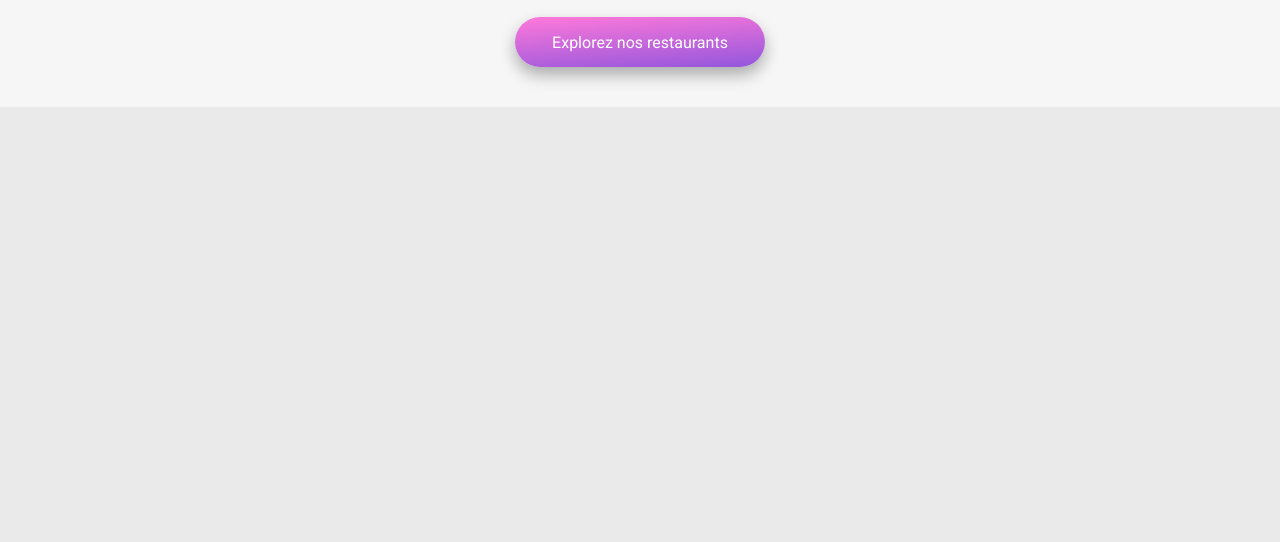
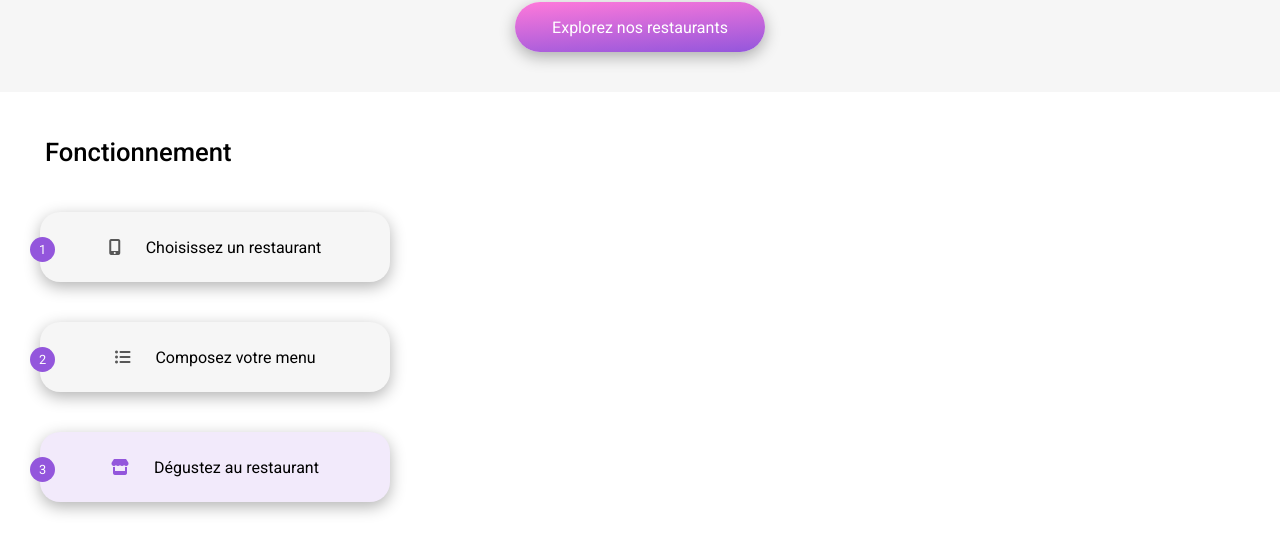
Before and after one commit to Otsukionata/OPC_Projet3-OhMyFood, a plain HTML site: page index.html in a window 1280 px wide. Shown: the part 260-802 px from the top of the page. Drawn offline with Linux system fonts and the light colour scheme; a web font is replaced by a local one.

Commit message:
Pseudo-bouttons de la section "fonctionnement"

```diff
--- a/index.html
+++ b/index.html
@@ -33,28 +33,37 @@
         <div class="explore">
             <h2>Réservez le menu qui vous convient</h2>
             <h3>Découvrez des restaurants d'exception, sélectionnés par nos soins.</h3>
-            <div class="btn btn-white">
+            <div class="btn">
                 <p>Explorez nos restaurants</p>
             </div>
     </header>
     <main>
-        <!-- <div class="fonctionnement">
+        <div class="fonctionnement">
             <h4>Fonctionnement</h4>
             <div class="instructions">
                 <div class="etape">
                     <div class="numero">1</div>
-                    <p>Choisissez un restaurant</p>
+                    <div class="howTo">
+                        <i class="fa-solid fa-mobile-screen-button"></i>
+                        <p>Choisissez un restaurant</p>
+                    </div>
                 </div>
                 <div class="etape">
                     <div class="numero">2</div>
-                    <p>Composez votre menu</p>
+                    <div class="howTo">
+                        <i class="fa-solid fa-list-ul"></i>
+                        <p>Composez votre menu</p>
+                    </div>
                 </div>
                 <div class="etape">
                     <div class="numero">3</div>
-                    <p>Dégustez au restaurant</p>
+                    <div class="howTo violet">
+                        <i class="fa-solid fa-store"></i>
+                        <p>Dégustez au restaurant</p>
+                    </div>
                 </div>
             </div>
-        </div> -->
+        </div>
         <!-- <div class="restaurants">
             <h3>Restaurants</h3>
             <div class="carte-resto">
--- a/sass/style.scss
+++ b/sass/style.scss
@@ -1,7 +1,8 @@
 $color-primary: #9356dc;
 $color-secondary: #ff79da;
 $color-tertiary: #99e2d0;
-$box-shadow: 0 0.5rem 1rem rgba(0, 0, 0, 0.3);
+$color-quaternary: rgb(246, 246, 246);
+$box-shadow: 0 0.3rem 1rem rgba(0, 0, 0, 0.3);
 
 @keyframes moveInBottom {
   0% {
@@ -47,32 +48,31 @@ h3 {
 
 h4 {
   margin: 25px;
-  font-size: 2em;
+  font-size: 1.6em;
   font-weight: 500;
   text-align: left;
 }
 
 .logo {
   width: 100%;
-  height: 55px;
-  padding: 5px;
+  height: 60px;
+  padding: 0.5rem;
   background-color: #fff;
   box-shadow: $box-shadow;
 }
 
 .localisation {
   display: flex;
-  height: 70px;
+  height: 50px;
   align-items: center;
   justify-content: center;
-  //   background-color: rgb(234, 234, 234);
   i {
     margin-right: 5px;
   }
 }
 
 .explore {
-  background-color: rgb(246, 246, 246);
+  background-color: $color-quaternary;
   padding: 20px;
 }
 
@@ -94,14 +94,62 @@ h4 {
   &:hover {
     transform: translateY(3px);
     background: $color-secondary;
-    background: linear-gradient(180deg, $color-secondary 0%, $color-primary 100%);
-    box-shadow: 0 0.2rem 1rem rgba(0, 0, 0, 0.3);
+    background: linear-gradient(
+      180deg,
+      $color-secondary 0%,
+      $color-primary 100%
+    );
+    box-shadow: 0 0.1rem 1.1rem rgba(0, 0, 0, 0.3);
   }
 }
 
+.fonctionnement {
+  background-color: #fff;
+  padding: 20px;
+}
 
+.instructions {
+  display: block;
+}
 
-// .fonctionnement {
-//   background-color: #fff;
-//   padding: 20px;
-// }
+.etape {
+  position: relative;
+  display: flex;
+}
+
+.howTo {
+  display: flex;
+  justify-content: center;
+  align-items: center;
+  margin: 20px;
+  height: 70px;
+  width: 350px;
+  background-color: $color-quaternary;
+  border-radius: 20px;
+  box-shadow: $box-shadow;
+  i {
+    margin-right: 25px;
+    color: rgb(88, 88, 88);
+  }
+
+  .fa-store {
+    color: $color-primary;
+  }
+}
+.violet {
+  background-color: lighten($color: $color-primary, $amount: 35%);
+}
+
+.numero {
+  position: absolute;
+  top: 45px;
+  left: 10px;
+  background-color: $color-primary;
+  height: 25px;
+  width: 25px;
+  border-radius: 50%;
+  color: #fff;
+  font-size: 0.8em;
+  padding: 0.4em;
+  text-align: center;
+}
```
Also changed, not shown: dart-sass-1.53.0-windows-x64/dart-sass/style.css, 1 other file. Lines whose indentation alone changed are shown as unchanged.
